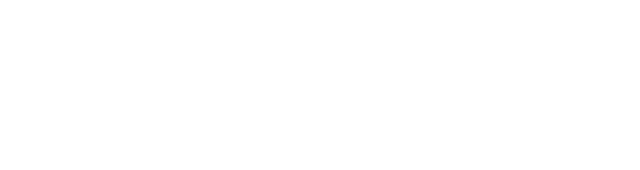
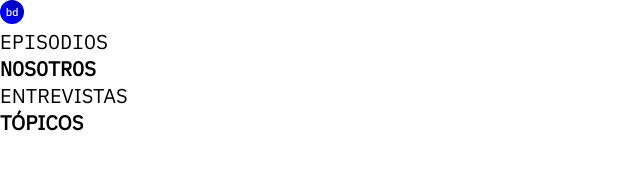
Before and after one commit to chybeat/practice-podcast-landing, a plain HTML site: page index.html in a window 1280 px wide. Shown: the whole page, without its empty margins (0-640 px from the left). Drawn offline with Linux system fonts and the light colour scheme.

Commit message:
Terminado el header y la mayoria del head

```diff
--- /dev/null
+++ b/css/podcast-style--main.css
@@ -0,0 +1,40 @@
+/* @import url('https://fonts.googleapis.com/css2?family=IBM+Plex+Mono&family=IBM+Plex+Sans&display=swap'); */
+
+* {
+	padding: 0;
+	margin: 0;
+	box-sizing: border-box;
+}
+
+:root {
+	--fuente-principal: "IBM Plex Mono", monospace;
+	--fuente-titulo: "IBM Plex Sans", sans-serif;
+}
+
+html {
+	font-size: 62.5%;
+}
+
+body {
+	font-size: 1.6rem;
+	font-family: var(--fuente-principal);
+}
+
+.font {
+	font-size: 1.25em;
+}
+
+.font.normal {
+	font-family: var(--fuente-principal);
+}
+.font.negrita {
+	font-family: var(--fuente-principal);
+	font-weight: bold;
+}
+.font.sans-normal {
+	font-family: var(--fuente-titulo);
+}
+.font.sans-negrita {
+	font-family: var(--fuente-titulo);
+	font-weight: bold;
+}
--- a/index.html
+++ b/index.html
@@ -1,15 +1,36 @@
 <!DOCTYPE html>
-<html lang="en">
+<html lang="es">
 
 <head>
 	<meta charset="UTF-8">
 	<meta http-equiv="X-UA-Compatible" content="IE=edge">
 	<meta name="viewport" content="width=device-width, initial-scale=1.0">
 	<title>Podcast Channel</title>
+	<link rel="stylesheet" href="https://cdnjs.cloudflare.com/ajax/libs/font-awesome/6.2.0/css/all.min.css"
+		integrity="sha512-xh6O/CkQoPOWDdYTDqeRdPCVd1SpvCA9XXcUnZS2FmJNp1coAFzvtCN9BmamE+4aHK8yyUHUSCcJHgXloTyT2A=="
+		crossorigin="anonymous" referrerpolicy="no-referrer" />
+	<link rel="stylesheet" href="https://cdnjs.cloudflare.com/ajax/libs/font-awesome/6.2.0/css/brands.min.css"
+		integrity="sha512-+oRH6u1nDGSm3hH8poU85YFIVTdSnS2f+texdPGrURaJh8hzmhMiZrQth6l56P4ZQmxeZzd2DqVEMqQoJ8J89A=="
+		crossorigin="anonymous" referrerpolicy="no-referrer" />
+	<link rel="preconnect" href="https://fonts.googleapis.com">
+	<link rel="preconnect" href="https://fonts.gstatic.com" crossorigin>
+	<link href="https://fonts.googleapis.com/css2?family=IBM+Plex+Mono&family=IBM+Plex+Sans&display=swap"
+		rel="stylesheet">
+	<link rel="stylesheet" href="css/podcast-style--main.css">
 </head>
 
 <body>
-
+	<header>
+		<img src="./assets/images/logo.svg" alt="logo-del-creador-del-proyecto">
+		<nav>
+			<ul>
+				<li class="font normal">EPISODIOS</li>
+				<li class="font negrita">NOSOTROS</li>
+				<li class="font sans-normal">ENTREVISTAS</li>
+				<li class="font sans-negrita">TÓPICOS</li>
+			</ul>
+		</nav>
+	</header>
 </body>
 
 </html>
```
Also changed, not shown: assets/icons/close.svg (added), assets/icons/menu.svg (added), assets/images/logo.svg (added).
